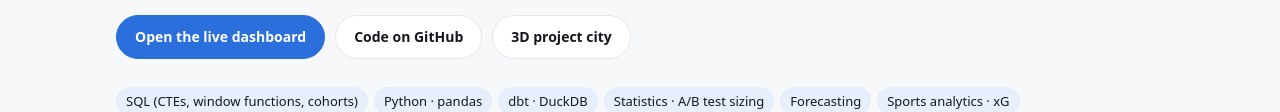
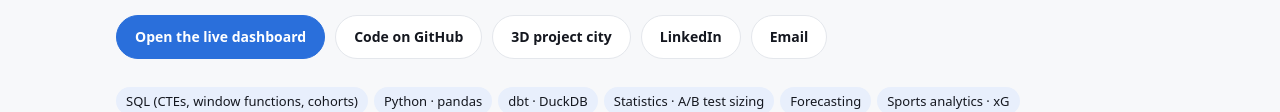
Before and after one commit to nurgalinursultan14-afk/data-analytics-portfolio, a plain HTML site: page docs/index.html in a window 1280 px wide. Shown: the part 239-351 px from the top of the page. Drawn offline with Linux system fonts and the light colour scheme.

Commit message:
Add LinkedIn and email links; CLAUDE.md: Pages is live, tasks renumbered
README.md and docs/index.html now link LinkedIn and email (supplied by
Nurs). The Resume link stays commented out until a public resume link
exists. CLAUDE.md: Pages deployed on 2026-11-24, the turn-on-Pages task
is removed, the contact task is narrowed to the resume link, and the
rest are renumbered.

Co-Authored-By: Claude Opus 5.5 <noreply@anthropic.com>
Claude-Session: https://claude.ai/code/session_01QztAcYXxQ4HzACwv1Zvgvp

```diff
--- a/docs/index.html
+++ b/docs/index.html
@@ -47,8 +47,9 @@ footer { margin-top: 48px; font-size: 13px; color: var(--muted); }
       <a class="btn primary" href="olist-dashboard.html">Open the live dashboard</a>
       <a class="btn" href="https://github.com/nurgalinursultan14-afk/data-analytics-portfolio">Code on GitHub</a>
       <a class="btn" href="agent-city.html">3D project city</a>
-      <!-- TODO: Nurs supplies the real links, then un-comment these two buttons.
-      <a class="btn" href="https://www.linkedin.com/in/YOUR-HANDLE">LinkedIn</a>
+      <a class="btn" href="https://www.linkedin.com/in/nursultan-nurgali-812626314/">LinkedIn</a>
+      <a class="btn" href="mailto:nurgalinursultan14@gmail.com">Email</a>
+      <!-- TODO: Nurs supplies the resume link, then un-comment this button.
       <a class="btn" href="YOUR-RESUME-LINK">Resume</a>
       -->
     </div>
```
Also changed, not shown: 2 other files.
